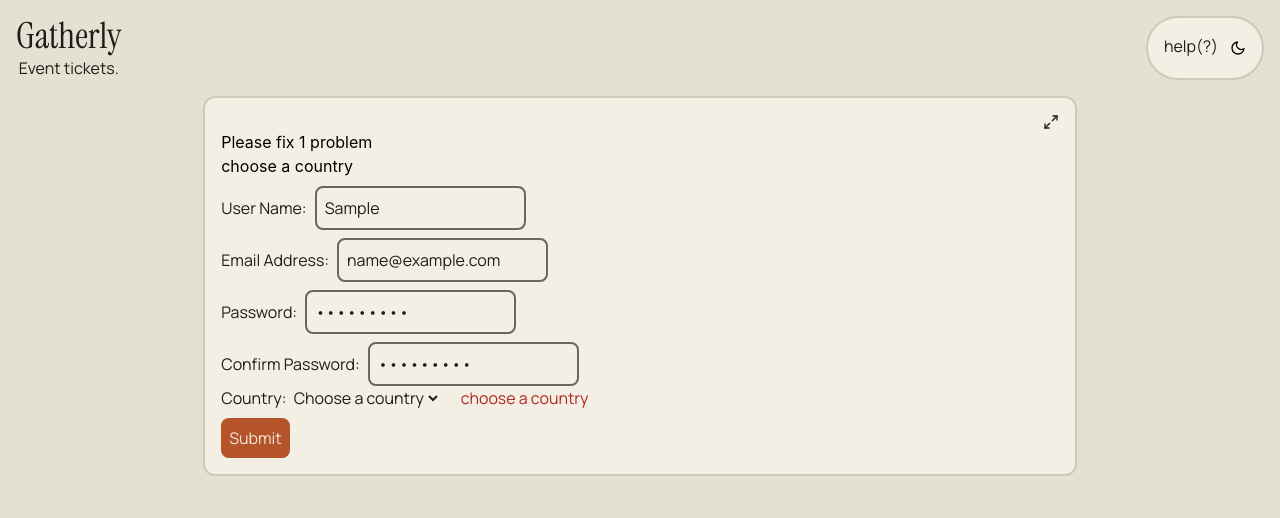
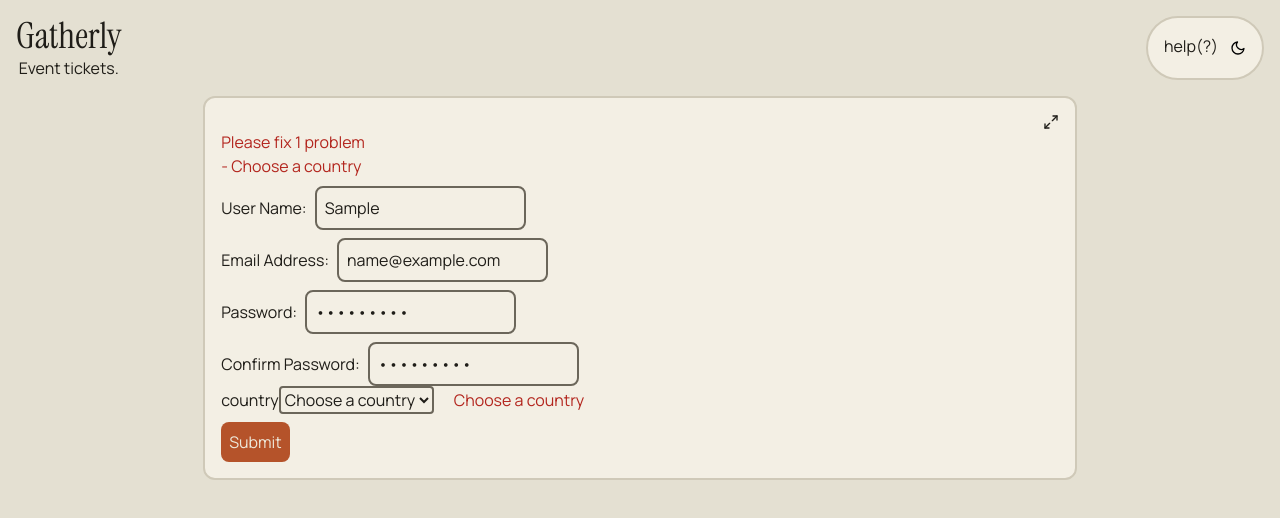
Before and after one commit to stebay454/Gatherly, a React (Vite) app: page / in a window 1280 px wide. Both pictures are taken after typing "Sample", "name@example.com", "Sample123", "Sample123" into the empty fields and a click on the button "Submit". Shown: the top 518 px of the page. Built offline with nearby package versions, Linux system fonts and the light colour scheme.

Commit message:
select country got focus and works perfectly

```diff
--- a/src/App.jsx
+++ b/src/App.jsx
@@ -5,7 +5,7 @@ import SignupForm from './components/features/signup/SignupForm.jsx'
 export default function App(){
     const {isDark,toggleTheme} = useTheme();
     return (
-        <div className="w-full h-screen py-4 px-4 bg-light-background dark:bg-dark-background transition-colors duration-500 flex flex-col items-center">
+        <div className="w-full min-h-screen py-4 px-4 bg-light-background dark:bg-dark-background transition-colors duration-500 flex flex-col items-center">
           <Header isDark={isDark} toggleTheme={toggleTheme}/>
           <SignupForm />
         </div>
--- a/src/components/features/signup/SignupForm.jsx
+++ b/src/components/features/signup/SignupForm.jsx
@@ -28,7 +28,7 @@ const registrationSchema = z.object({
 
     country: z
     .string()
-    .min(1,'choose a country')
+    .min(1,'Choose a country')
 })
 
 .refine((data)=> data.password === data.confirmPassword, {
@@ -85,11 +85,11 @@ export default function SignupForm(){
             {...register("confirmPassword")}
             />
               <Controller
-            name='country:'
+            name='country'
             control={control}
             render={({field}) =>(
-              <SelectField {...field} label='Country: ' options={countries}   error={errors.country?.message} />
-            )}
+            <SelectField {...field} label='country' options={countries}  error={errors.country?.message} />
+          )}
             />
             <button className='font-manrope py-2 px-2 rounded-lg mt-2 bg-light-accent dark:bg-dark-accent text-dark-text' type='submit'>Submit</button>
           </form>
--- a/src/components/form/ErrorSummary.jsx
+++ b/src/components/form/ErrorSummary.jsx
@@ -19,11 +19,11 @@ export default function ErrorSummary({errors,submitCount,onFocusField}){
   }
   return(
      <div ref={containerRef} tabIndex={-1}>
-       <h2>Please fix {errorList.length} {errorList.length===1 ? 'problem' : 'problems'}</h2>
-       <ul>
+       <h2 className='font-manrope text-light-error dark:text-dark-error'>Please fix {errorList.length} {errorList.length===1 ? 'problem' : 'problems'}</h2>
+       <ul className='font-manrope text-light-error dark:text-dark-error'>
         {errorList.map(({name, message}) => (
           <li key={name}>
-           <button type='button' onClick={()=>onFocusField(name)}>{message}</button>
+           <button type='button' onClick={()=>onFocusField(name)}> - {message}</button>
           </li>
         ))}
        </ul>
--- a/src/components/form/FileField.jsx
+++ b/src/components/form/FileField.jsx
@@ -0,0 +1,5 @@
+export default function FileField(){
+    return(
+      <div></div>
+    );
+}
--- a/src/components/form/SelectField.jsx
+++ b/src/components/form/SelectField.jsx
@@ -1,6 +1,5 @@
 import Field from "./Field.jsx";
 export default function SelectField({label,hint,options,error,...rest}){
-
     return(
         <Field
          label={label}
@@ -8,10 +7,10 @@ export default function SelectField({label,hint,options,error,...rest}){
          error={error}
         >
         {({ id, invalid, describedBy }) => (
-            <select id={id} aria-invalid={invalid} aria-describedby={describedBy} {...rest}>
+            <select {...rest} id={id} aria-invalid={invalid} aria-describedby={describedBy}  className=" rounded border-2 border-light-label dark:border-dark-label bg-light-sheet dark:bg-dark-sheet">
              <option value=''>Choose a country</option>
             {options.map((country) => (
-              <option key={country.name} value={country.name}>{country.name}</option>
+              <option key={country.name} value={country.name} className='text-light-text dark:text-dark-text'>{country.name}</option>
             ))}
             </select>
         )}
```
